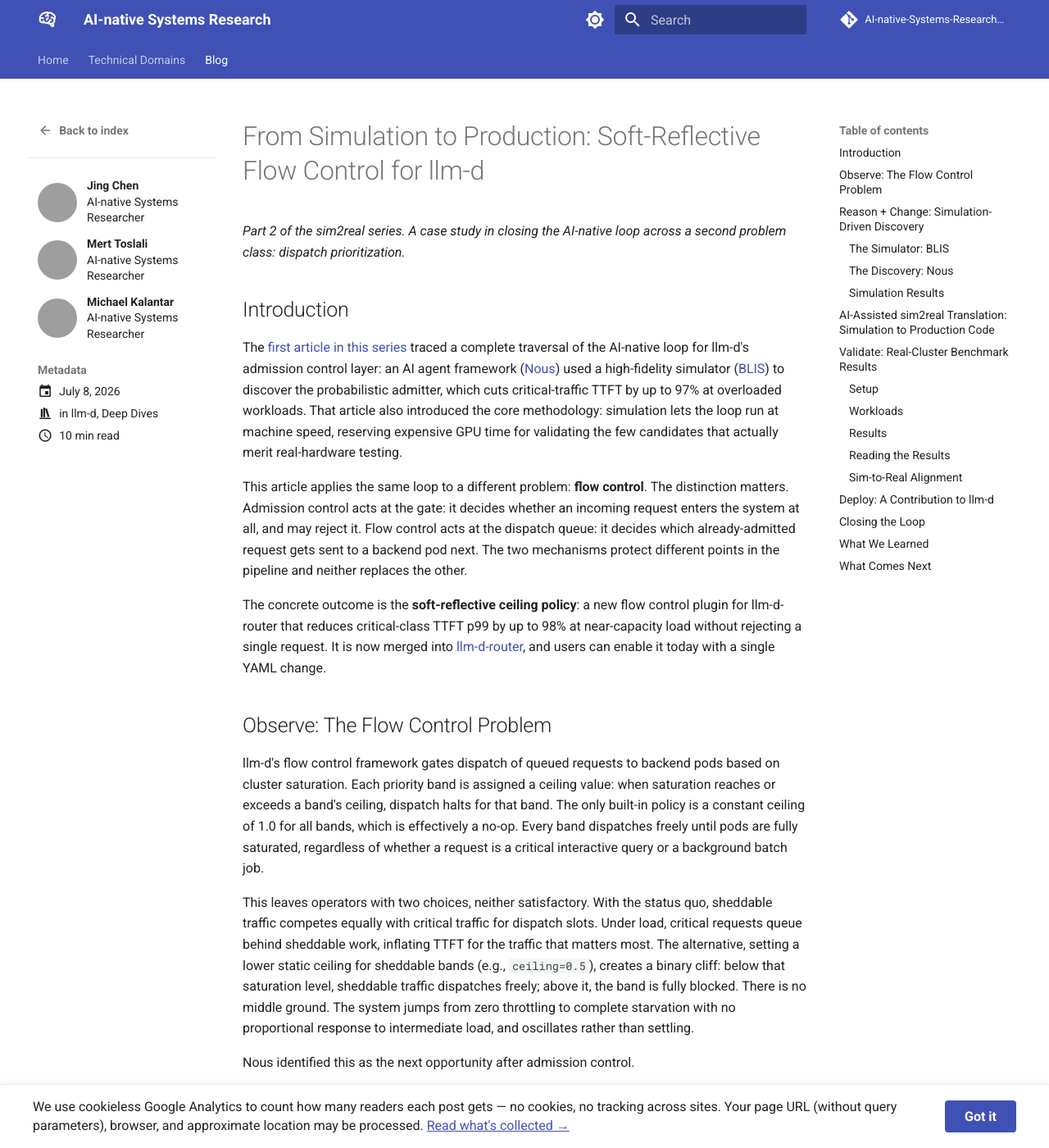
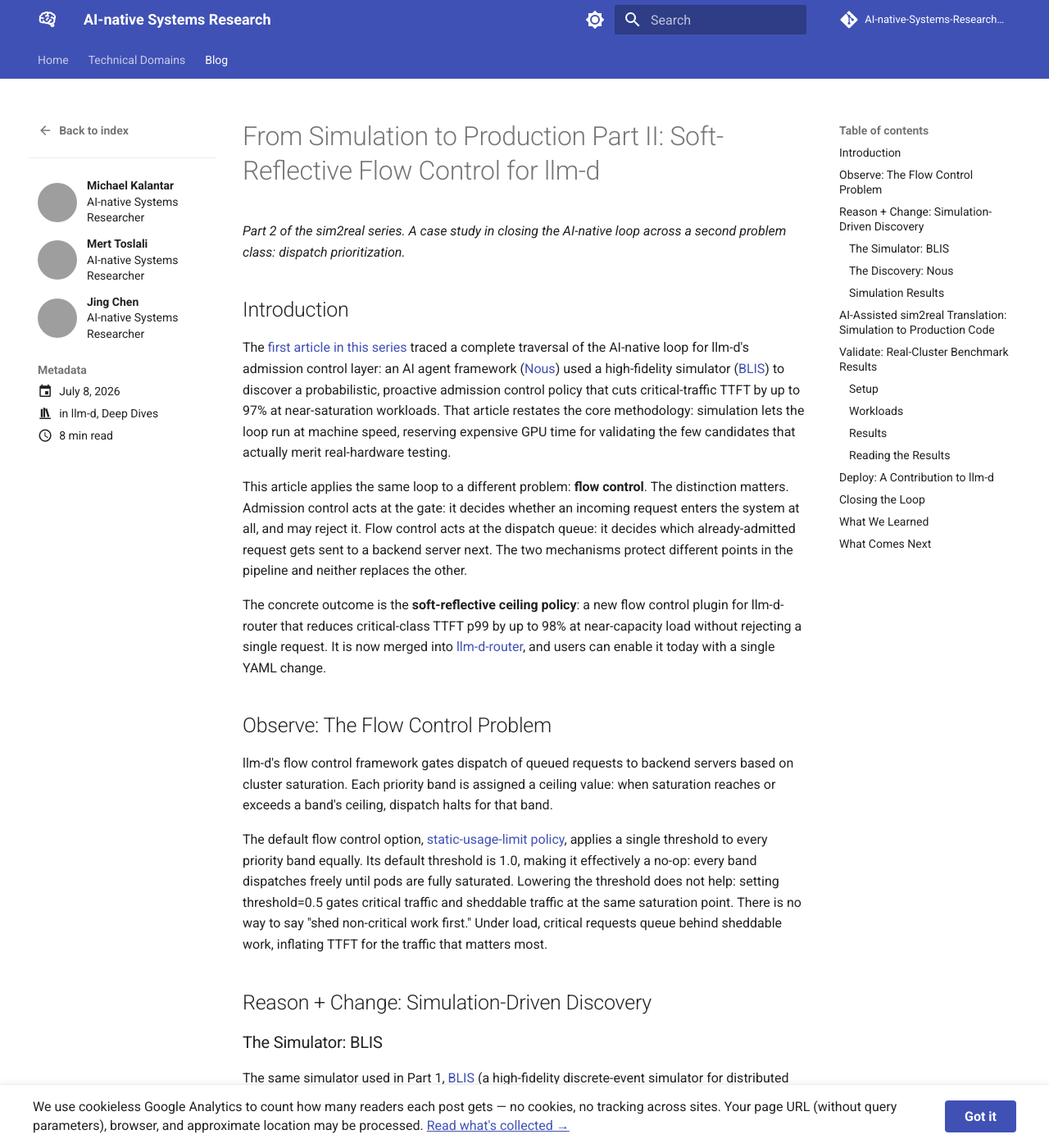
Before and after one commit to AI-native-Systems-Research/ai-native-systems-research, an MkDocs documentation site: the page built from docs/blog/posts/sim2real-soft-reflective-flow-control-llm-d.md, in a window 1280 px wide and 1400 px high. Shown: the whole window at 82% size. Built offline with MkDocs 1.6.1 and Material for MkDocs 9.7.7, drawn with Linux system fonts in a browser that asks for light colours; comment, search, counter and statistics services are not loaded; the version menu is left out; some of the changed text lies outside the part shown; grey boxes are pictures that could not be loaded.

Commit message:
llm-d flow control blog article
Signed-off-by: Jing Chen <jing.chen2@ibm.com>

```diff
--- a/docs/blog/posts/sim2real-soft-reflective-flow-control-llm-d.md
+++ b/docs/blog/posts/sim2real-soft-reflective-flow-control-llm-d.md
@@ -4,16 +4,16 @@
   - llm-d
   - Deep Dives
 authors:
+  - kalantar
+  - toslali-ibm
   - jgchn
-  - toslali-ibm
-  - kalantar
 description: >
   Part 2 of the sim2real series: simulation-driven discovery of the soft-reflective ceiling
   policy cuts critical-class TTFT by up to 98% at near-capacity load, without rejecting a
   single request.
 ---
 
-# From Simulation to Production: Soft-Reflective Flow Control for llm-d
+# From Simulation to Production Part II: Soft-Reflective Flow Control for llm-d
 
 *Part 2 of the sim2real series. A case study in closing the AI-native loop across a second
 problem class: dispatch prioritization.*
@@ -24,15 +24,15 @@
 complete traversal of the AI-native loop for llm-d's admission control layer: an AI agent
 framework ([Nous](https://github.com/AI-native-Systems-Research/agentic-strategy-evolution))
 used a high-fidelity simulator ([BLIS](https://github.com/inference-sim/inference-sim)) to
-discover the probabilistic admitter, which cuts critical-traffic TTFT by up to 97% at
-overloaded workloads. That article also introduced the core methodology: simulation lets the
-loop run at machine speed, reserving expensive GPU time for validating the few candidates that
-actually merit real-hardware testing.
+discover a probabilistic, proactive admission control policy that cuts critical-traffic TTFT
+by up to 97% at near-saturation workloads. That article restates the core methodology:
+simulation lets the loop run at machine speed, reserving expensive GPU time for validating
+the few candidates that actually merit real-hardware testing.
 
 This article applies the same loop to a different problem: **flow control**. The distinction
 matters. Admission control acts at the gate: it decides whether an incoming request enters the
 system at all, and may reject it. Flow control acts at the dispatch queue: it decides which
-already-admitted request gets sent to a backend pod next. The two mechanisms protect different
+already-admitted request gets sent to a backend server next. The two mechanisms protect different
 points in the pipeline and neither replaces the other.
 
 The concrete outcome is the **soft-reflective ceiling policy**: a new flow control plugin for
@@ -45,22 +45,17 @@
 
 ## Observe: The Flow Control Problem
 
-llm-d's flow control framework gates dispatch of queued requests to backend pods based on
+llm-d's flow control framework gates dispatch of queued requests to backend servers based on
 cluster saturation. Each priority band is assigned a ceiling value: when saturation reaches
-or exceeds a band's ceiling, dispatch halts for that band. The only built-in policy is a
-constant ceiling of 1.0 for all bands, which is effectively a no-op. Every band dispatches
-freely until pods are fully saturated, regardless of whether a request is a critical
-interactive query or a background batch job.
+or exceeds a band's ceiling, dispatch halts for that band.
 
-This leaves operators with two choices, neither satisfactory. With the status quo, sheddable
-traffic competes equally with critical traffic for dispatch slots. Under load, critical requests
-queue behind sheddable work, inflating TTFT for the traffic that matters most. The alternative,
-setting a lower static ceiling for sheddable bands (e.g., `ceiling=0.5`), creates a binary
-cliff: below that saturation level, sheddable traffic dispatches freely; above it, the band is
-fully blocked. There is no middle ground. The system jumps from zero throttling to complete
-starvation with no proportional response to intermediate load, and oscillates rather than settling.
-
-Nous identified this as the next opportunity after admission control.
+The default flow control option, [static-usage-limit policy](https://github.com/llm-d/llm-d-router/tree/main/pkg/epp/framework/plugins/flowcontrol/usagelimits),
+applies a single threshold to every priority band equally. Its default threshold is 1.0,
+making it effectively a no-op: every band dispatches freely until pods are fully saturated.
+Lowering the threshold does not help: setting threshold=0.5 gates critical traffic and
+sheddable traffic at the same saturation point. There is no way to say "shed non-critical work
+first." Under load, critical requests queue behind sheddable work, inflating TTFT for the
+traffic that matters most.
 
 ## Reason + Change: Simulation-Driven Discovery
 
@@ -69,7 +64,7 @@
 The same simulator used in Part 1, [BLIS](https://github.com/inference-sim/inference-sim)
 (a high-fidelity discrete-event simulator for distributed LLM inference systems), provides the
 economics that make agentic exploration viable. A single workload evaluation that takes 30
-minutes on real hardware completes in seconds in simulation. Nous can evaluate many candidate
+minutes on real hardware completes in seconds using BLIS. Nous can evaluate many candidate
 policies across diverse workload conditions before a single GPU is reserved. (See
 [Part 1](sim2real-probabilistic-admitter-llm-d.md) for a full treatment of the simulator and
 its role in the loop.)
@@ -124,39 +119,17 @@
 Before committing to real-hardware benchmarks, BLIS confirmed the algorithm's direction across
 three workload types:
 
-| Workload | Rate | Critical/Sheddable | Critical TTFT mean Δ | Critical TTFT P90 Δ | Throughput Δ |
-|:---|:---|:---|:---|:---|:---|
-| Code generation | 18 QPS | 30/70 | **−91.3%** | **−89.6%** | −2.5% |
-| Interactive chat | 150 QPS | 30/70 | **−40.7%** | **−29.7%** | −0.4% |
-| Reasoning | 1 QPS | 50/50 | −2.9% | −0.2% | +2.0% |
-
-Code generation (heavy on large-input prefill) benefits most because sheddable
-large-context requests occupy dispatch slots that the reflective ceiling keeps available for
-critical traffic. Interactive chat sees substantial improvement at high throughput. Reasoning
-at 1 QPS shows near-zero effect: saturation stays below the gating threshold and the policy is
-correctly a no-op. Simulation is working as intended when it predicts "no benefit needed" as
-accurately as it predicts "benefit exists."
+| Workload | Input tokens | Output tokens | Critical/Sheddable | Models |
+|:---|:---|:---|:---|:---|
+| Code generation | ~1,176 (large) | ~195 (moderate) | 30/70 | IDE inline suggestions and CI/CD code review pipelines where critical suggestions share capacity with background analysis jobs. |
+| Interactive chat | ~39 (short) | ~300 (moderate) | 30/70 | High-throughput conversational APIs serving mixed priority tiers. |
+| Reasoning | ~780 (moderate) | ~6,200 (large) | 50/50 | Agent chains and multi-step planning where critical interactive queries compete with batch reasoning jobs. |
 
 ## AI-Assisted sim2real Translation: Simulation to Production Code
 
-The same translation pipeline used in Part 1 converts the simulation algorithm into a
-production Go plugin. AI agents read the simulation code, understand llm-d-router's plugin
-framework, map simulation signals to their production equivalents
-(`SaturationDetector.Saturation()` to `ComputeLimit()` parameter), and produce a complete
-package with unit tests and parameter validation that passes the full build and test suite.
-The target interface this time is `UsageLimitPolicy.ComputeLimit()` rather than the admitter
-interface, but the process is identical: the framework is generic, and the translation agents
-work from the interface contract rather than the internals.
-
-The output is not a prototype. The plugin is a proper production artifact with full provenance:
-a simulation-validated algorithm, translated by AI agents, ready to be registered and enabled
-with a YAML config change.
+The [same sim2real translation pipeline from Part 1](sim2real-probabilistic-admitter-llm-d.md#ai-assisted-sim2real-translation-simulation-to-production-code) applies here. The agents work from the interface contract, produce a complete package with unit tests and parameter validation, and the output carries full provenance: a simulation-validated algorithm, translated by AI agents, ready to be registered and enabled with a YAML config change.
 
 ## Validate: Real-Cluster Benchmark Results
-
-Simulation produced promising results. The only way to know the true value is to test on real
-hardware. Expensive GPU time is used only for validation; the exploration already happened in
-simulation.
 
 ### Setup
 
@@ -173,38 +146,17 @@
 
 ### Workloads
 
-Three workload shapes cover the range of production LLM deployment patterns:
-
-**Code generation** (large input ~1,176 tokens, moderate output ~195 tokens, 30% critical /
-70% sheddable): models IDE inline suggestions and CI/CD code review pipelines where critical
-suggestions share capacity with background analysis jobs.
-
-**Interactive chat** (short input ~39 tokens, moderate output ~300 tokens, 30% critical /
-70% sheddable): high-throughput conversational APIs serving mixed priority tiers.
-
-**Reasoning** (moderate input ~780 tokens, large output ~6,200 tokens, 50% critical /
-50% sheddable): agent chains and multi-step planning where critical interactive queries
-compete with batch reasoning jobs.
+The real deployment was validated against the same workloads as the simulator: code generation,
+interactive chat and reasoning.
 
 All metrics below are for **critical-class traffic only**. Delta percentages show treatment
 vs. baseline (negative = improvement).
 
 ### Results
 
-| Workload | QPS | TTFT mean Δ | TTFT p99 Δ | E2E mean Δ | E2E p99 Δ | Tput Δ |
-|:---|:---|:---|:---|:---|:---|:---|
-| Code Generation | 4 | −0.4% | +1.0% | −0.2% | −2.0% | +0.0% |
-| Code Generation | 10 | +2.9% | +8.9% | +1.0% | −2.4% | −0.8% |
-| Code Generation | 16 | **−98.1%** | **−96.7%** | **−49.1%** | −0.1% | −0.8% |
-| Code Generation | 24 | −96.6% | −91.2% | −55.6% | −9.3% | +8.0% |
-| Interactive Chat | 20 | −1.6% | −4.8% | −0.1% | +0.2% | −0.0% |
-| Interactive Chat | 40 | +2.6% | +18.4% | +1.9% | +2.2% | −0.0% |
-| Interactive Chat | 60 | +6.8% | +30.9% | +0.8% | +0.5% | −0.0% |
-| Interactive Chat | 80 | −31.1% | **−22.4%** | −17.8% | **−14.6%** | −0.9% |
-| Reasoning | 0.2 | −4.6% | −1.4% | +0.5% | +3.6% | −1.6% |
-| Reasoning | 0.4 | −36.6% | +16.7% | −7.1% | −1.2% | −3.1% |
-| Reasoning | 0.7 | **−95.1%** | **−91.2%** | **−66.5%** | **−48.5%** | **+64.4%** |
-| Reasoning | 1.2 | −44.6% | −44.6% | −35.5% | −37.3% | +35.8% |
+The chart below covers all workloads and request rates, comparing the soft-reflective-ceiling-policy treatment to the default constant-ceiling baseline. Each QPS group shows three bars: TTFT p99 (dark blue), E2E p99 (light blue), and throughput (teal). Bars above zero indicate improvement; bars below zero indicate regression. The dashed vertical line in each panel marks where proportional gating begins.
+
+![Critical-class TTFT p99, E2E p99, and throughput vs baseline](../../assets/sim2real-flow-control-ttft.png)
 
 ### Reading the Results
 
@@ -235,16 +187,6 @@
 has not yet exceeded the overhead of rate-limiting sheddable traffic. The effect is small
 (TTFT p99 +18% and +31% respectively at low absolute baseline values) and disappears at 80
 QPS when the system is clearly above capacity.
-
-### Sim-to-Real Alignment
-
-Simulation correctly predicted the direction of improvement on every workload type. Real-hardware
-gains at near-capacity load exceeded the simulation estimates, because real GPU memory pressure,
-vLLM preemption events, and KV cache contention amplify the effect of keeping sheddable traffic
-out of dispatch slots in ways the simulator models conservatively. The sim-to-real gap is not a
-failure of simulation; it is a reminder that simulation's job is ranking, not absolute prediction.
-BLIS ranked treatment over baseline on overloaded workloads. Real hardware confirmed and
-amplified that ranking.
 
 ## Deploy: A Contribution to llm-d
 
@@ -284,17 +226,7 @@
 
 ## Closing the Loop
 
-This case study traces a second complete traversal of the AI-native loop:
-
-- **Observe:** identified that constant-ceiling flow control provides no priority differentiation
-  under load, leaving critical traffic to queue behind sheddable work
-- **Reason:** Nous and BLIS simulation explored the space of dispatch gating policies at machine
-  speed, converging on the reflective ceiling algorithm
-- **Change:** Nous agents translated the simulation algorithm into production Go code via the
-  same sim2real pipeline used in Part 1
-- **Validate:** real-cluster benchmarks on 2 × H100 with Qwen3-14B confirmed up to 98% TTFT
-  improvement for critical traffic at near-capacity load
-- **Deploy:** contributed as a new plugin into llm-d-router, enabled via a YAML config change
+A second traversal of the [same loop](sim2real-probabilistic-admitter-llm-d.md#closing-the-loop): constant-ceiling flow control left critical traffic queuing behind sheddable work; simulation-driven discovery produced the reflective ceiling algorithm; AI-assisted translation delivered a production Go plugin; real-cluster benchmarks on 2 × H100 confirmed up to 98% TTFT improvement at near-capacity load; and the plugin is now in llm-d-router, enabled with a YAML config change.
 
 ## What We Learned
 
@@ -312,13 +244,10 @@
 A flow control policy that penalizes traffic when there is no contention would cause harm.
 Testing the absence of harm is as important as testing the presence of benefit.
 
-**Simulation predicts direction; real hardware reveals magnitude.** BLIS correctly ranked
-treatment over baseline on every overloaded workload. But the absolute gains on real hardware
-at near-capacity load exceeded simulation estimates. The sim-to-real gap here is not a
-calibration failure; the simulator is correctly conservative because it cannot fully model
-GPU memory pressure, vLLM preemption cascades, and batching interference under real load.
-The right expectation for simulation is: *if A beats B in simulation, A will beat B on real
-hardware.* What the magnitude will be is something only real hardware can answer.
+**Simulation is conservative; real hardware quantifies the result.** The absolute gains on real
+hardware exceeded simulation estimates. That gap is not a calibration failure; the simulator
+cannot fully model GPU memory pressure, vLLM preemption cascades, and batching interference
+under real load. Real gains may well meet or exceed what simulation predicts, not fall short.
 
 ## What Comes Next
 
@@ -334,4 +263,4 @@
 the official llm-d simulator, this kind of multi-policy search becomes tractable. The same
 simulation infrastructure that validated these two algorithms can explore interactions,
 emergent behaviors, and entirely new problem classes: routing, autoscaling,
-prefill-decode disaggregation. The loop is proven. The simulator is ready. Now we scale it.
+prefill-decode disaggregation.
```
Also changed, not shown: other parts of docs/blog/posts/sim2real-soft-reflective-flow-control-llm-d.md (+9 -9 lines), docs/assets/sim2real-flow-control-results.png (added), docs/assets/sim2real-flow-control-ttft.png (added).
